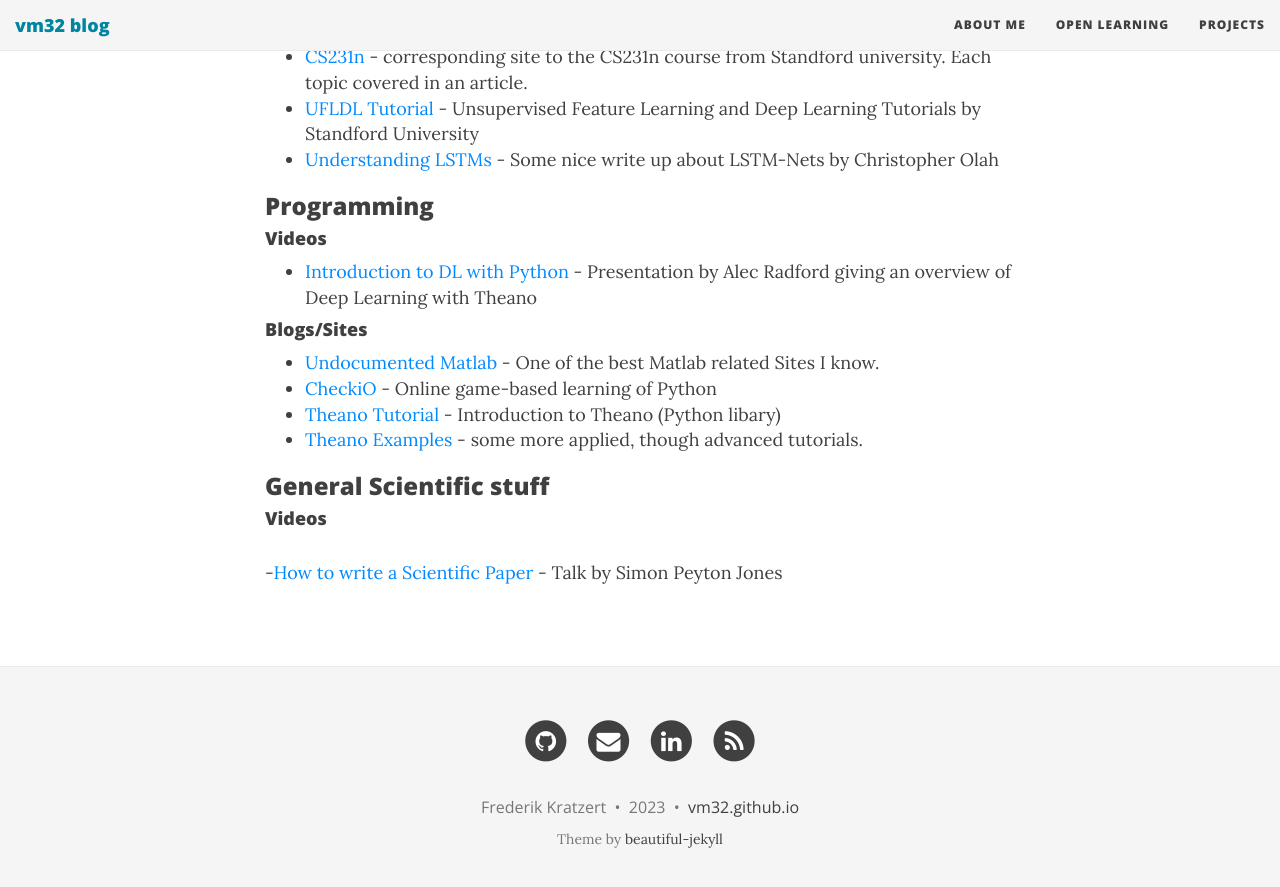
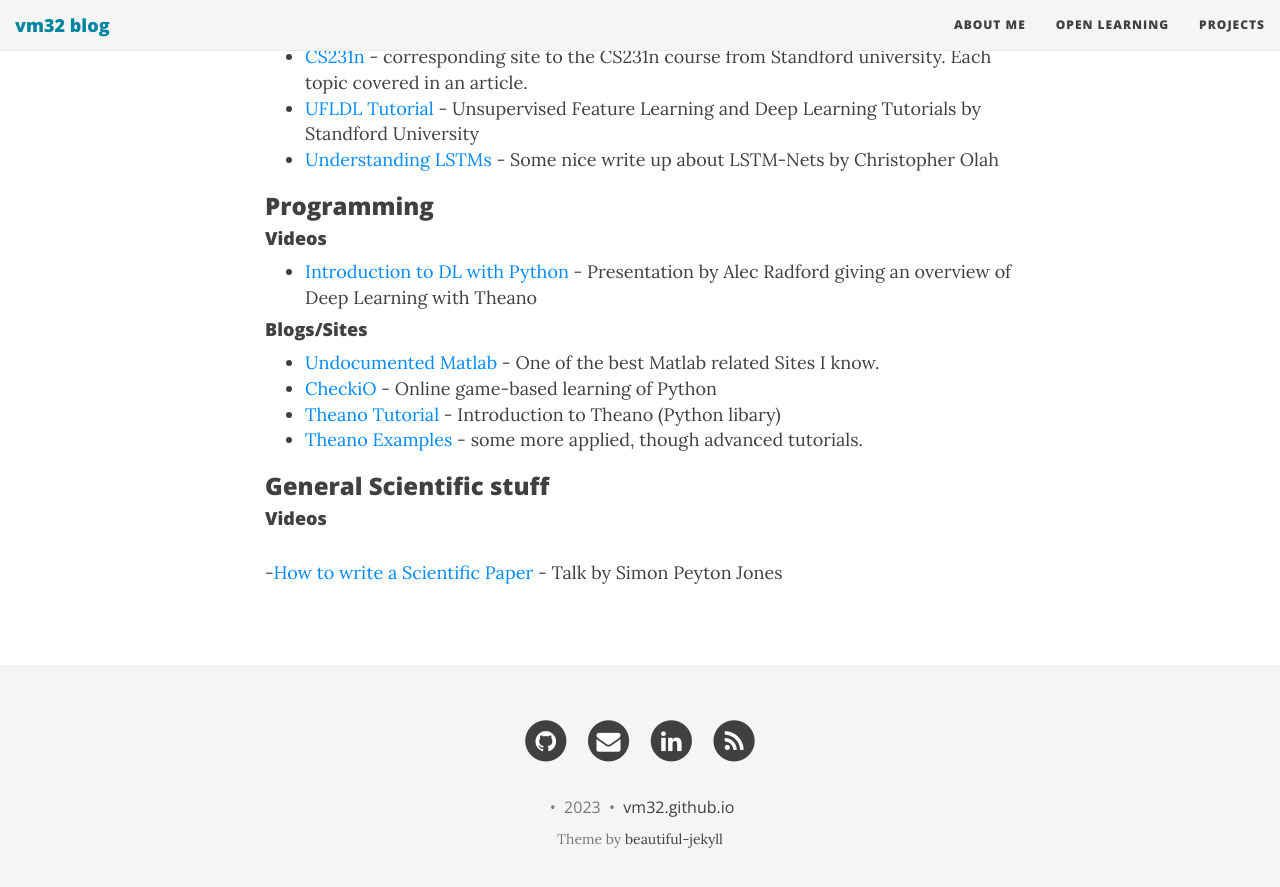
Before and after one commit to vm32/vm32.github.io, a Jekyll site: the page built from openlearning.md, in a window 1280 px wide and 900 px high, scrolled down 1185 px. Shown: the top 887 px of the window. Built offline with Jekyll 4.4.1, drawn with Linux system fonts in a browser that asks for light colours; nearby versions of some CDN libraries.

Commit message:
Update _config.yml

```diff
--- a/_config.yml
+++ b/_config.yml
@@ -57,7 +57,7 @@ avatar: "/img/avatar.jpg"
 # Change all these values or delete the ones you don't want.
 # Important: you must keep the "name" parameter, everything else you can remove
 author:
-  name: Frederik Kratzert
+  name:
   email: "@gmail.com"
   github: vm32
   twitter:
```
